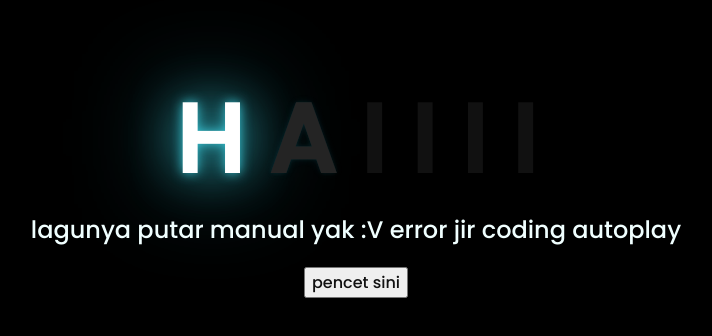
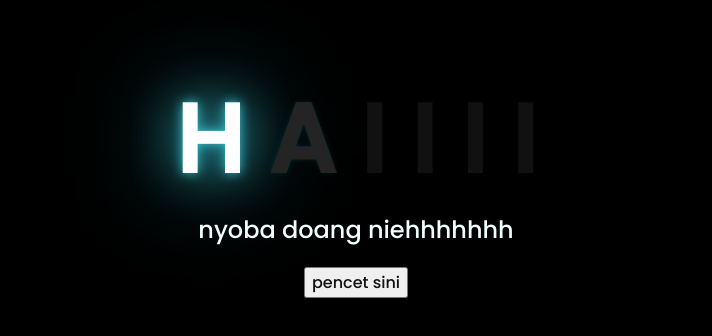
Before and after one commit to xsuna123/bunga, a plain HTML site: page index.html in a window 1280 px wide. Shown: the part 226-562 px from the top of the page, without its empty margins (292-1004 px from the left). Drawn offline with Linux system fonts and the light colour scheme.

Commit message:
Update index.html

```diff
--- a/index.html
+++ b/index.html
@@ -20,7 +20,7 @@
 
     </div>
     <div class="description">
-        <span>lagunya putar manual yak :V error jir coding autoplay</span>
+        <span>nyoba doang niehhhhhhh</span>
     </div>
     <div class="button">
         <button>
```
